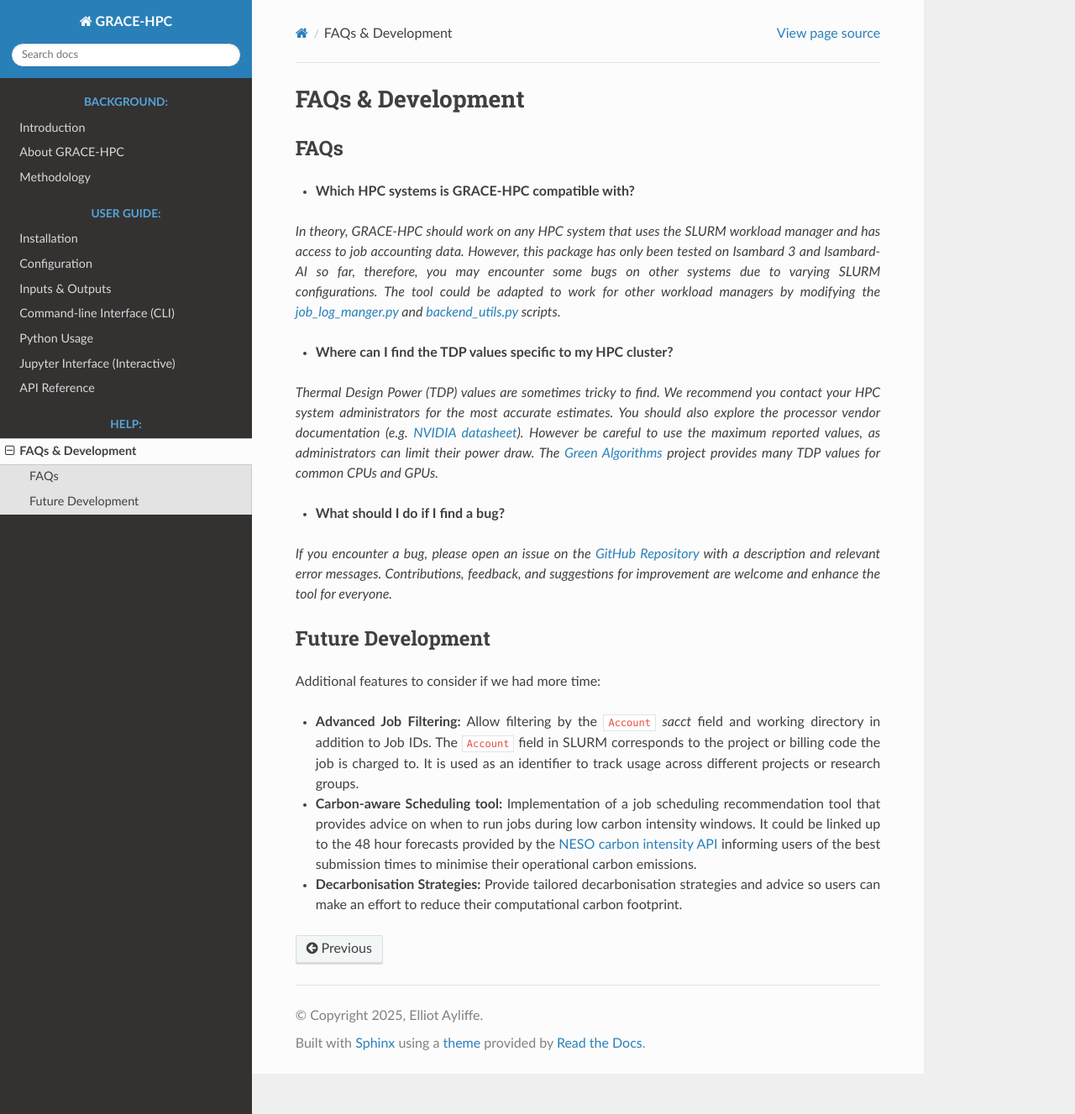
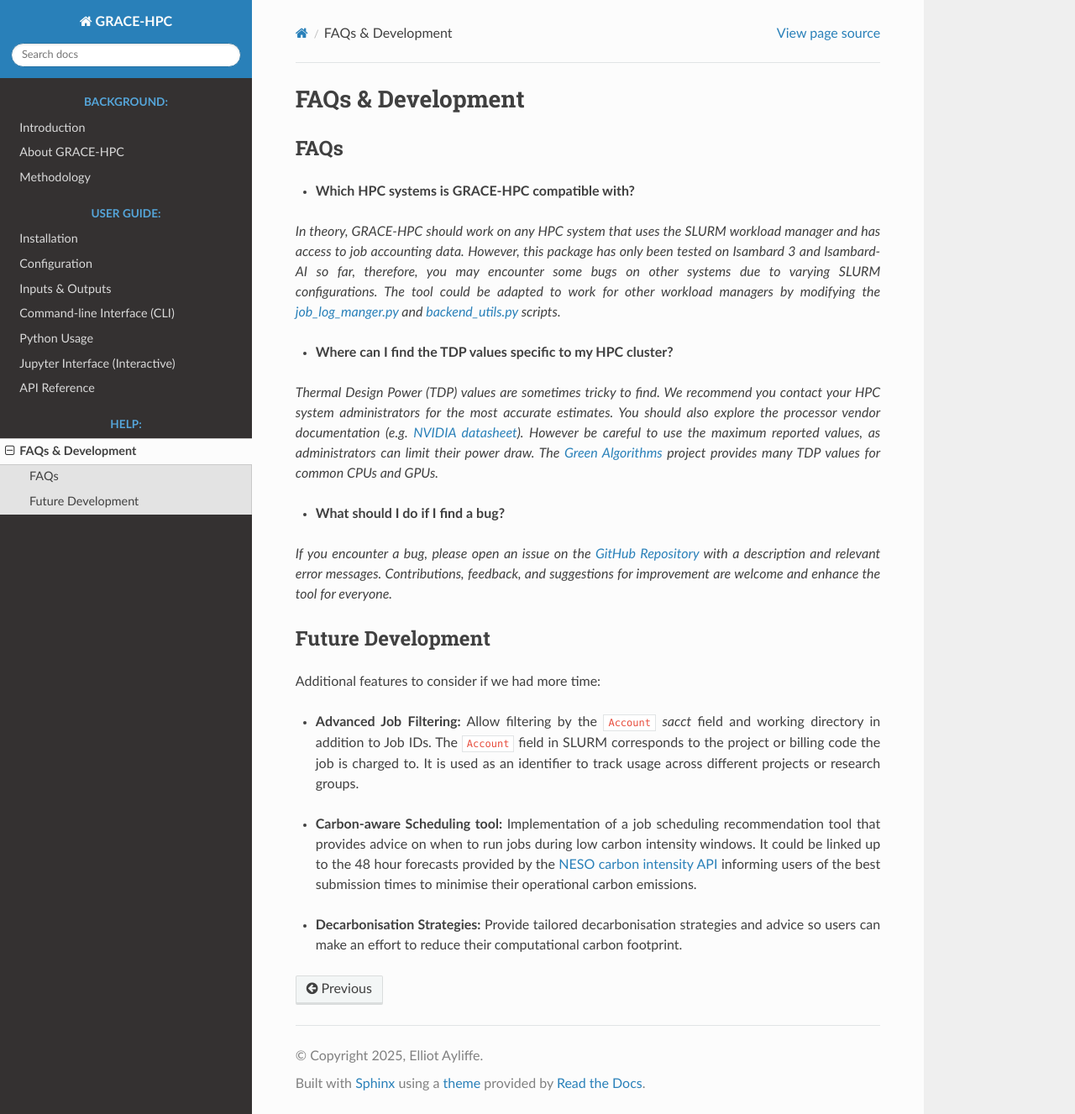
Before and after one commit to Elliot-Ayliffe/GRACE-HPC, a Sphinx documentation site: the page built from docs/faqs.md, in a window 1280 px wide and 1327 px high. Shown: the whole window at 84% size. Built offline with Sphinx 7.4.7 and the Read the Docs theme 3.1.0, drawn with Linux system fonts in a browser that asks for light colours.

Commit message:
Update faqs.md

```diff
--- a/docs/faqs.md
+++ b/docs/faqs.md
@@ -18,10 +18,10 @@
 
 Additional features to consider if we had more time:
 
-- **Advanced Job Filtering:** Allow filtering by the `Account` *sacct* field and working directory in addition to Job IDs. The `Account` field in SLURM corresponds to the project or billing code the job is charged to. It is used as an identifier to track usage across different projects or research groups.<br>
+- **Advanced Job Filtering:** Allow filtering by the `Account` *sacct* field and working directory in addition to Job IDs. The `Account` field in SLURM corresponds to the project or billing code the job is charged to. It is used as an identifier to track usage across different projects or research groups.<br><br>
 
 
-- **Carbon-aware Scheduling tool:** Implementation of a job scheduling recommendation tool that provides advice on when to run jobs during low carbon intensity windows. It could be linked up to the 48 hour forecasts provided by the [NESO carbon intensity API](https://carbon-intensity.github.io/api-definitions/#carbon-intensity-api-v2-0-0) informing users of the best submission times to minimise their operational carbon emissions.<br>
+- **Carbon-aware Scheduling tool:** Implementation of a job scheduling recommendation tool that provides advice on when to run jobs during low carbon intensity windows. It could be linked up to the 48 hour forecasts provided by the [NESO carbon intensity API](https://carbon-intensity.github.io/api-definitions/#carbon-intensity-api-v2-0-0) informing users of the best submission times to minimise their operational carbon emissions.<br><br>
 
 
 - **Decarbonisation Strategies:** Provide tailored decarbonisation strategies and advice so users can make an effort to reduce their computational carbon footprint.
```
